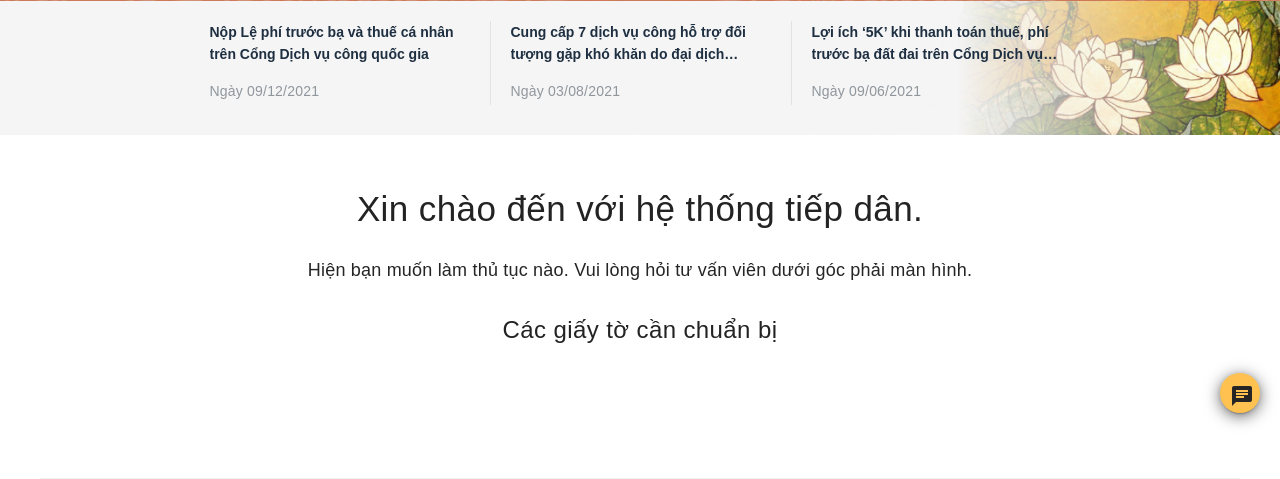
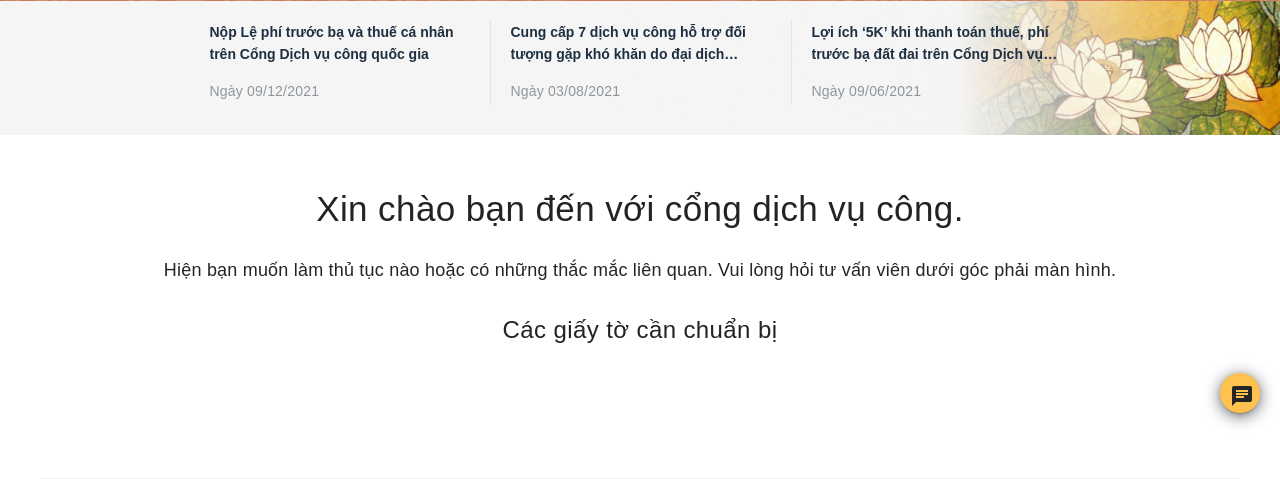
Before and after one commit to minhquan23102000/he-thong-tiep-dan, a Flask app: page / in a window 1280 px wide. Shown: the part 367-846 px from the top of the page. Run offline with Flask 2, Linux system fonts and the light colour scheme; some libraries are stand-ins or nearby versions.

Commit message:
Update UI

```diff
--- a/website/templates/dichvucong.html
+++ b/website/templates/dichvucong.html
@@ -359,8 +359,8 @@
                 <div class="row">
                     <div class="col-lg-12 text-center">
                         <div class="section-title">
-                            <h2 id="tag">Xin chào đến với hệ thống tiếp dân.</h2>
-                            <p id="tag-description">Hiện bạn muốn làm thủ tục nào. Vui lòng hỏi tư vấn viên dưới góc
+                            <h2 id="tag">Xin chào bạn đến với cổng dịch vụ công.</h2>
+                            <p id="tag-description">Hiện bạn muốn làm thủ tục nào hoặc có những thắc mắc liên quan. Vui lòng hỏi tư vấn viên dưới góc
                                 phải màn hình.</p>
 
                             <h3>Các giấy tờ cần chuẩn bị</h3>
```
